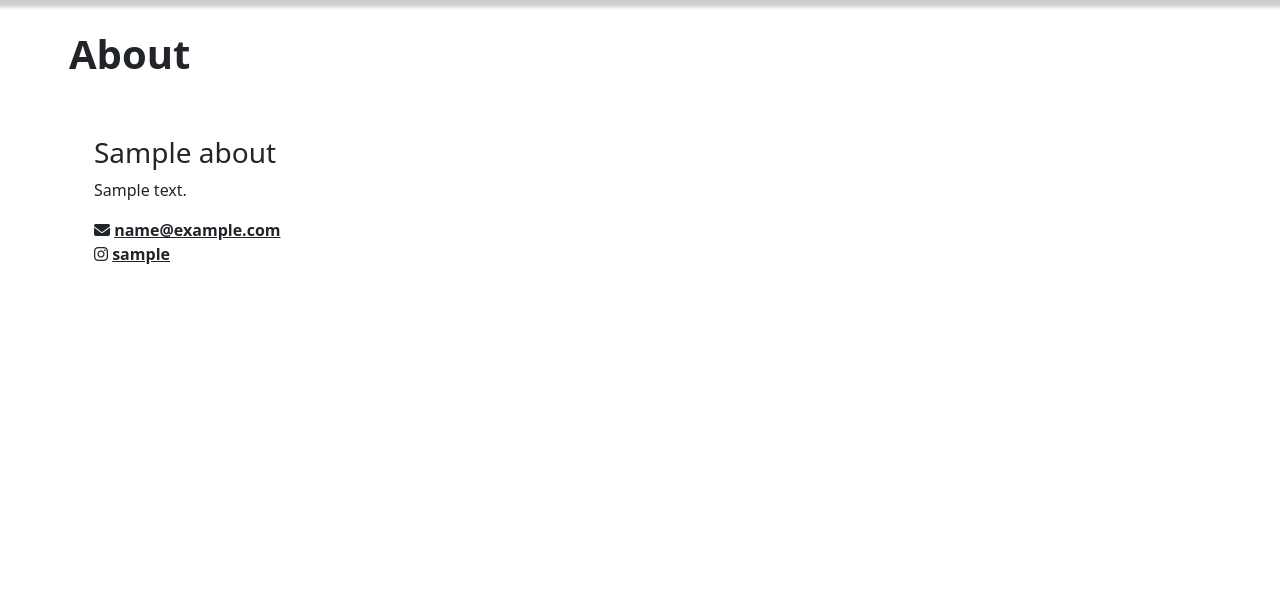
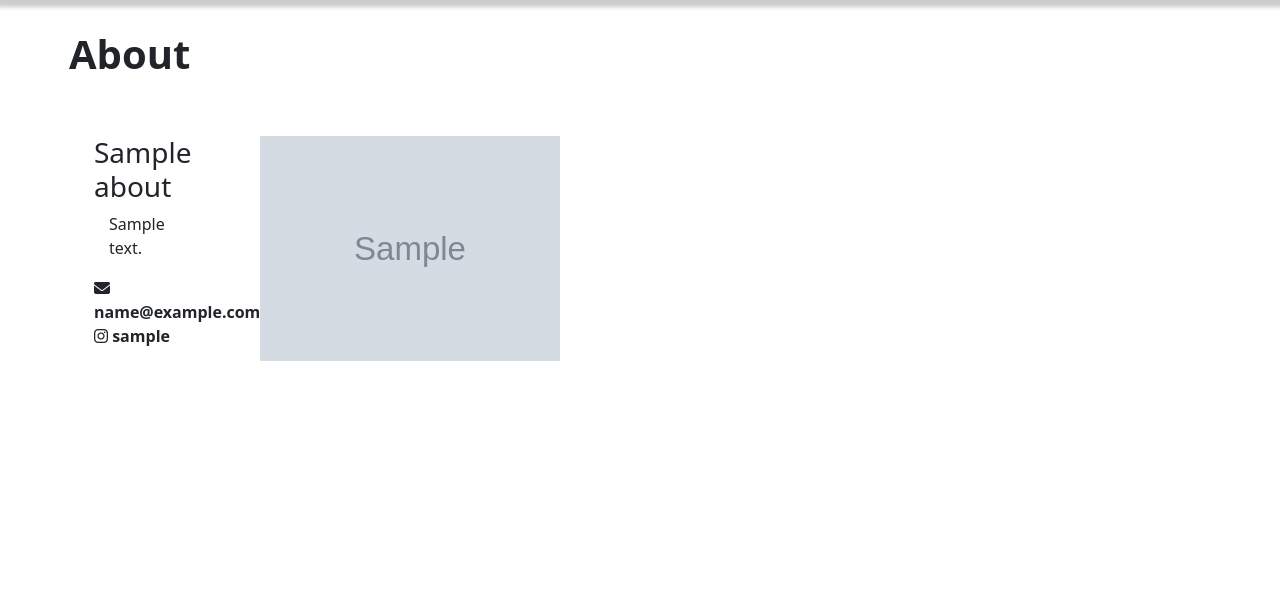
Before and after one commit to rrozander/Art-Website, a Django app: page /about/ in a window 1280 px wide. Shown: the part 87-688 px from the top of the page. Run offline with Django 3.2, Linux system fonts and the light colour scheme; tables that the repository leaves empty hold one stand-in row (values such as "Sample post"); grey boxes marked "Sample" are stand-in pictures; some libraries are stand-ins or nearby versions.

Commit message:
Added image to about page

```diff
--- a/pages/models.py
+++ b/pages/models.py
@@ -19,6 +19,7 @@ class About(models.Model):
   email = models.EmailField()
   description = models.TextField()
   instagram_username = models.CharField(max_length=50)
+  photo = models.ImageField(upload_to='about/', default='default/error image.png')
 
   def save(self, *args, **kwargs):
     return super(About, self).save(*args, **kwargs)
--- a/pages/templates/about.html
+++ b/pages/templates/about.html
@@ -2,11 +2,16 @@
 {% block content %}
   <h1>About</h1>
   <div class="about-content">
-    <h3>{{ about.name }}</h3>
-    <p>{{ about.description }}</p>
-    <i class="fa-solid fa-envelope"></i><b> <a href="mailto:{{ about.email }}">{{ about.email }}</a></b>
-    <br>
-    <i class="fa-brands fa-instagram"></i><b> <a href="https://www.instagram.com/{{ insta_username }}/">{{ about.instagram_username }}</a></b>
+    <div class="about-info">
+      <h3>{{ about.name }}</h3>
+      <p>{{ about.description }}</p>
+      <i class="fa-solid fa-envelope"></i><b> <a href="mailto:{{ about.email }}">{{ about.email }}</a></b>
+      <br>
+      <i class="fa-brands fa-instagram"></i><b> <a href="https://www.instagram.com/{{ insta_username }}/">{{ about.instagram_username }}</a></b>
+    </div>
+    <div class="about-photo">
+      <img src="{{ about.photo.url }}" alt="Profile Photo">
+    </div>
   </div>
 
 {% endblock %}
--- a/static/css/style.css
+++ b/static/css/style.css
@@ -70,14 +70,27 @@ body {
 
 /* About */
 .about-content {
+  display: inline-flex;
   padding-left: 30px;
   padding-top: 30px;
 }
 .about-content a {
   color: inherit;
+  text-decoration: none;
+}
+.about-content a:hover {
+  color: inherit;
+  text-decoration: underline;
 }
 .about-content p {
   width: 50%;
+  padding-left: 15px;
+}
+.about-photo {
+  margin-right: 10%;
+}
+.about-photo img {
+  width: 300px;
 }
 
 /* Art List */
```
Also changed, not shown: media/art_images/ACQZ3089.jfif (added), pages/migrations/0006_about_photo.py (added).
